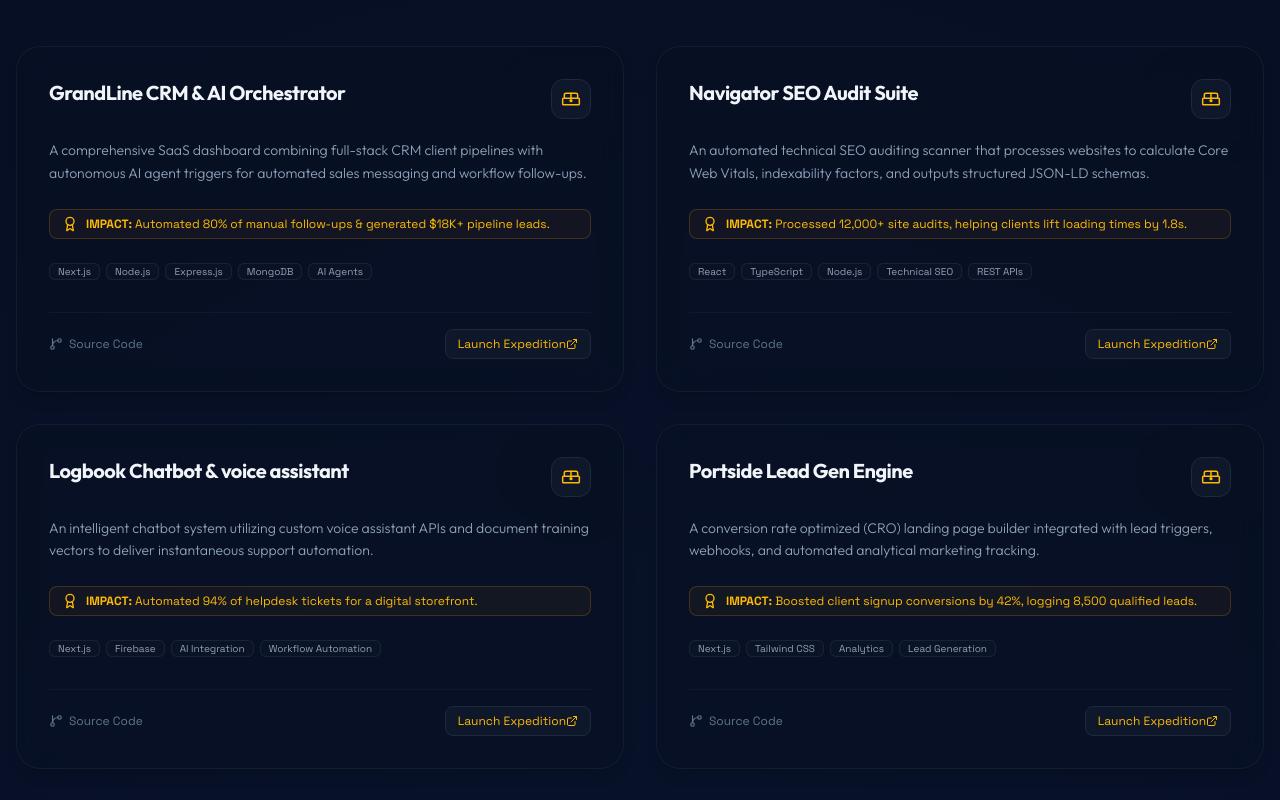
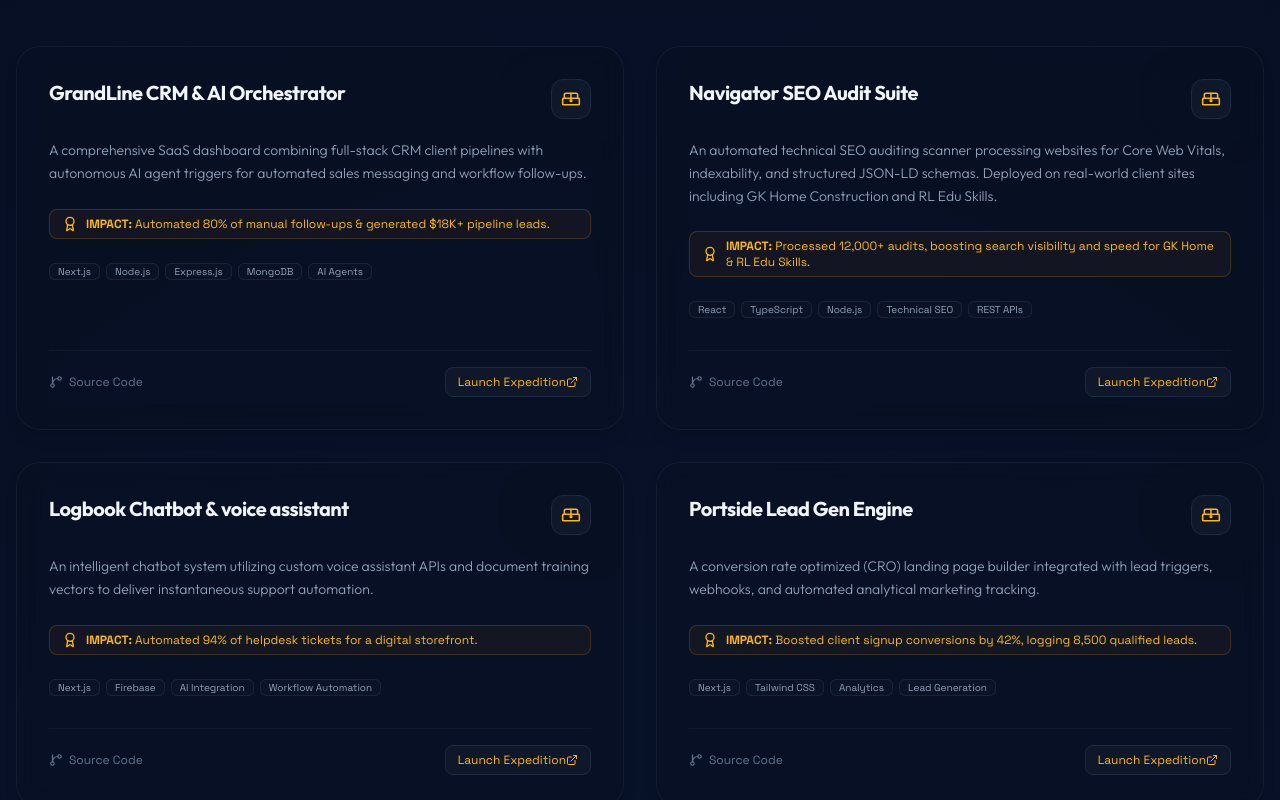
Before and after one commit to Shree-varshan-430/Portfolio, a Next.js app: page / in a window 1280 px wide. Shown: the part 3420-4220 px from the top of the page. Built offline with nearby package versions, Linux system fonts and the light colour scheme.

Commit message:
Update Navigator SEO Audit Suite with real client implementations (GK Home and RL Edu Skills)

```diff
--- a/src/components/TreasureCollection.tsx
+++ b/src/components/TreasureCollection.tsx
@@ -24,9 +24,9 @@ const projects: Project[] = [
   },
   {
     name: "Navigator SEO Audit Suite",
-    description: "An automated technical SEO auditing scanner that processes websites to calculate Core Web Vitals, indexability factors, and outputs structured JSON-LD schemas.",
+    description: "An automated technical SEO auditing scanner processing websites for Core Web Vitals, indexability, and structured JSON-LD schemas. Deployed on real-world client sites including GK Home Construction and RL Edu Skills.",
     tech: ["React", "TypeScript", "Node.js", "Technical SEO", "REST APIs"],
-    results: "Processed 12,000+ site audits, helping clients lift loading times by 1.8s.",
+    results: "Processed 12,000+ audits, boosting search visibility and speed for GK Home & RL Edu Skills.",
     demoLink: "#",
     githubLink: "#",
   },
```
